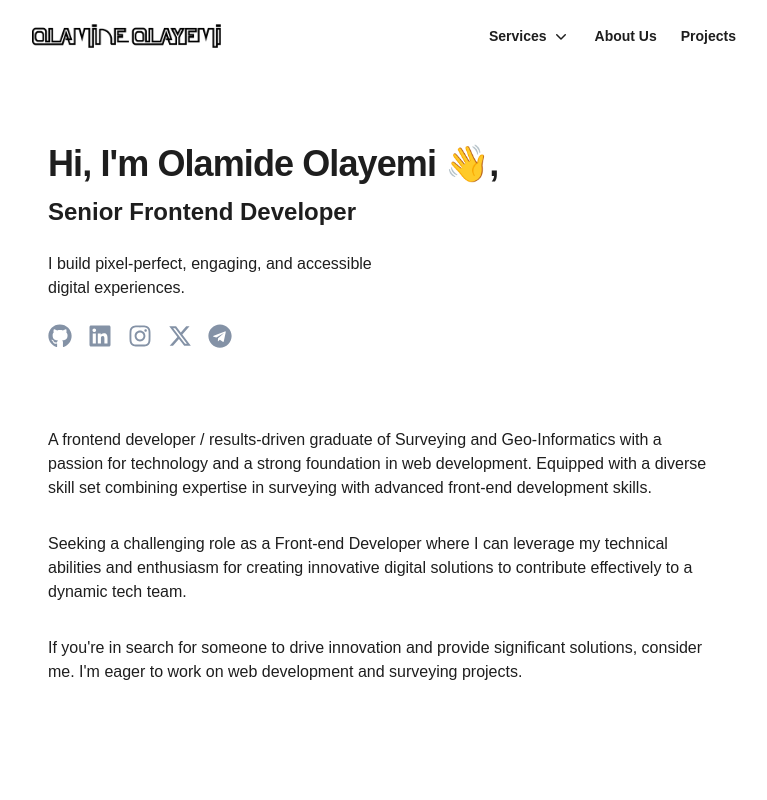
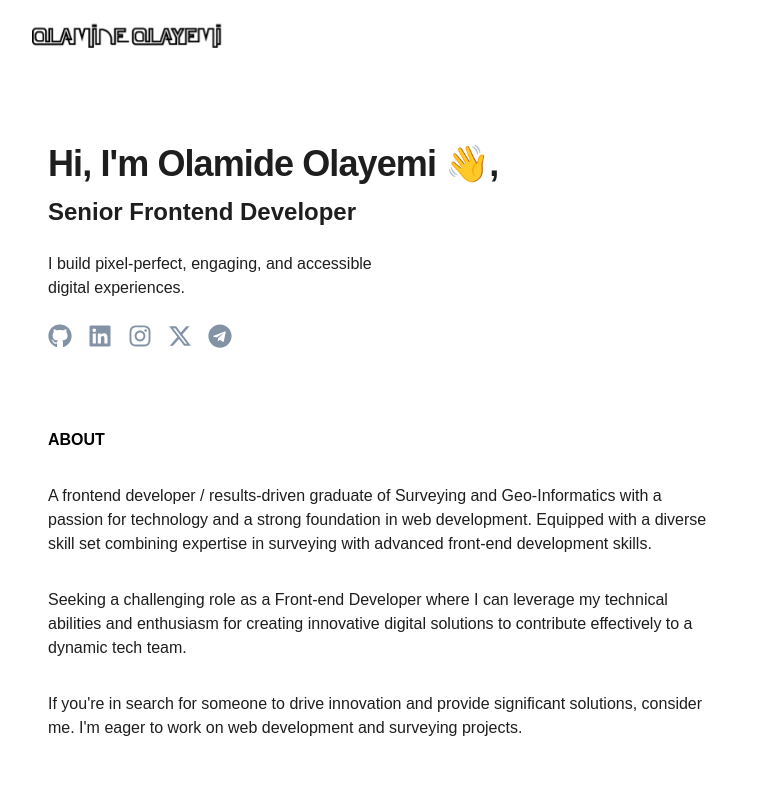
Before and after one commit to olamideolayemi/Olamide-Olayemi, a React (Vite) app: page / in a window 1280 px wide. Shown: the top 800 px of the page, without its empty margins (256-1023 px from the left). Built offline with nearby package versions, Linux system fonts and the light colour scheme.

Commit message:
Update Home and Header components: modify CSS classes, add ABOUT header, and adjust header navigation

```diff
--- a/src/components/Home.jsx
+++ b/src/components/Home.jsx
@@ -6,7 +6,7 @@ import { FaXTwitter } from "react-icons/fa6"
 const Home = () => {
   return (
     <>
-      <div className=" bg-white dark:bg-dark-blue relative px-6 pt-0 h-auto lg:px-8">
+      <div className="relative px-6 pt-0 h-auto lg:px-8 bg-white dark:bg-gradient-to-b dark:from-[#0f172a] dark:to-[#1e3850]">
         <div className="mx-auto max-w-2xl py-36">
           <div className="text-left">
             <p className="text-balance text-4xl font-semibold tracking-tight text-black dark:text-gray_text sm:text-1xl">
@@ -38,6 +38,7 @@ const Home = () => {
           </div>
 
           <div className="text-left mt-20">
+            <h1 className="font-bold dark:text-white">ABOUT</h1>
             <p className="mt-8 text-pretty text-md font-medium text-black dark:text-gray_text sm:text-1xl">
               A frontend developer / results-driven graduate of Surveying and Geo-Informatics with a passion for technology and a strong foundation in web development.
               Equipped with a diverse skill set combining expertise in surveying with advanced front-end development skills.
--- a/src/components/header/Header.jsx
+++ b/src/components/header/Header.jsx
@@ -40,7 +40,7 @@ const Header = () => {
 
   useEffect(() => {
     const handleScroll = () => {
-      if (window.scrollY >  0) {
+      if (window.scrollY > 0) {
         setIsScrolled(true);
       } else {
         setIsScrolled(false);
@@ -52,7 +52,7 @@ const Header = () => {
   }, []);
 
   return (
-    <header className={`fixed w-full z-10 ${isScrolled ? "bg-white dark:bg-gray-dark drop-shadow-md" : ""}`}>
+    <header className={`fixed w-full z-10 ${isScrolled ? "bg-white dark:bg-gray-dark drop-shadow-md dark:bg-opacity-95" : ""}`}>
       <nav aria-label="Global" className="mx-auto flex max-w-3xl items-center justify-between p-6 lg:px-8">
         <div className="flex lg:flex-1">
           <Link to='/' className="-m-1.5 p-1.5">
@@ -63,7 +63,7 @@ const Header = () => {
             />
           </Link>
         </div>
-        <div className="flex lg:hidden">
+        <div className="hidden ">
           <button
             type="button"
             onClick={() => setMobileMenuOpen(true)}
@@ -73,7 +73,7 @@ const Header = () => {
             <Bars3Icon aria-hidden="true" className="h-6 w-6" />
           </button>
         </div>
-        <PopoverGroup className="hidden lg:flex lg:gap-x-6">
+        <PopoverGroup className="hidden">
           <Popover className="relative">
             <PopoverButton className="flex items-center gap-x-1 text-sm/6 font-semibold text-black dark:text-gray_text">
               Services
```
